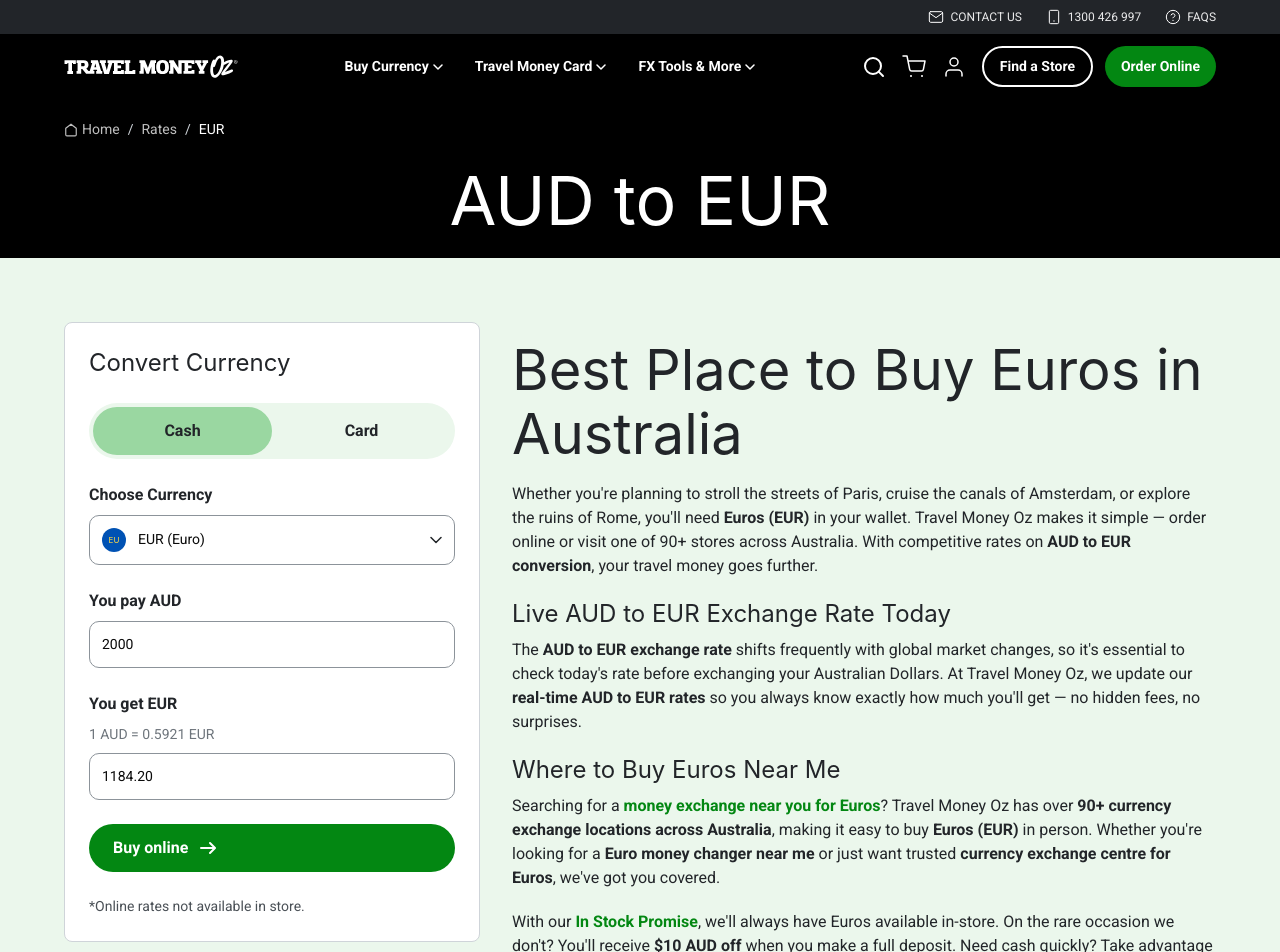
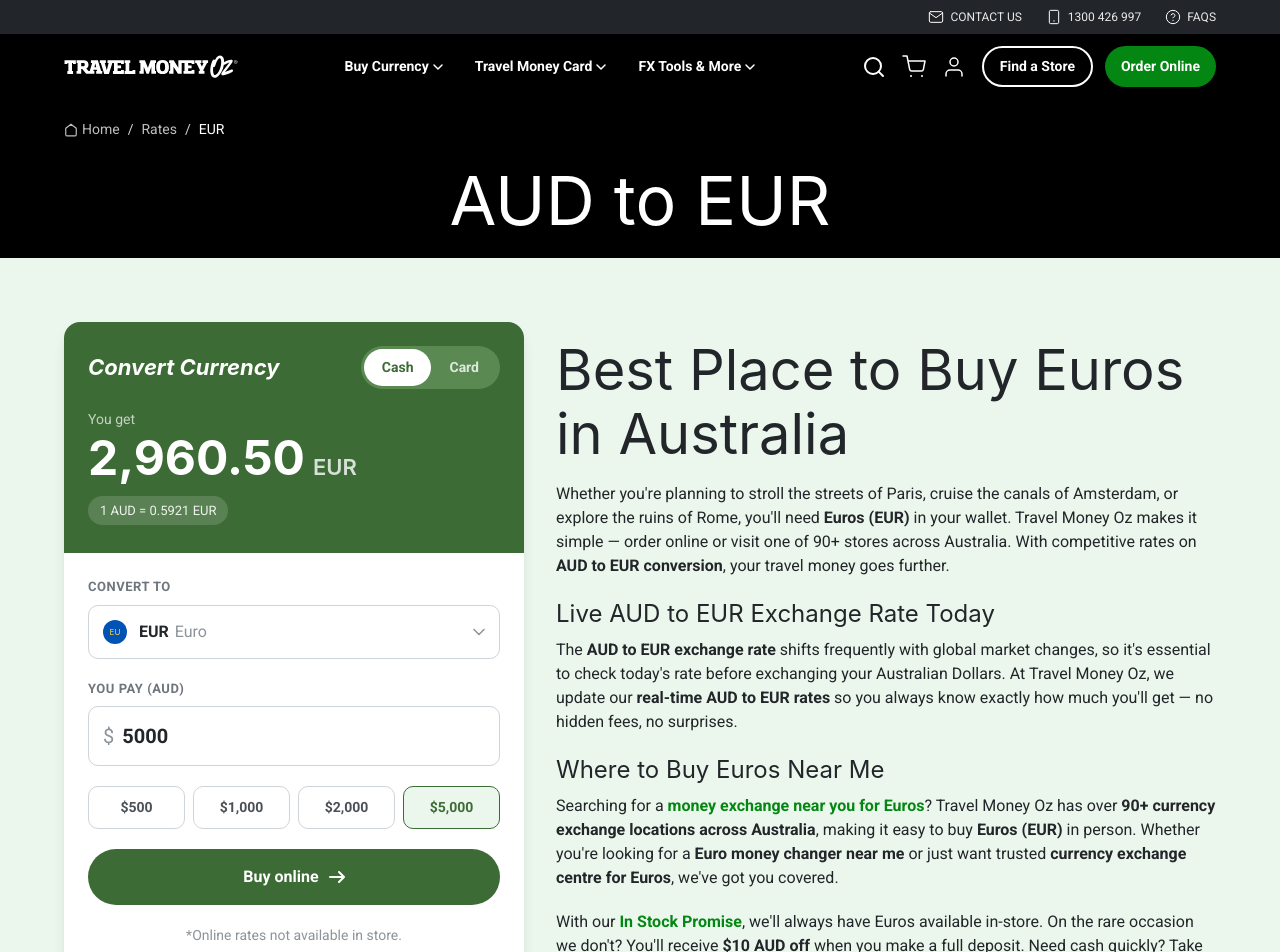
Before and after one commit to kevtoe/tmoz-eur-currency-page, a React (Vite) app: page / in a window 1280 px wide. Shown: the top 952 px of the page. Built offline with nearby package versions, Linux system fonts and the light colour scheme; a small style sheet from the web is missing.

Commit message:
feat: redesign Convert Currency card to match new layout
Update card with dark green header, toggle, amount display, and CTA button.

```diff
--- a/src/app/App.tsx
+++ b/src/app/App.tsx
@@ -116,31 +116,73 @@ function HeroTitle() {
 /* ═══════ 4. CONVERTER + HERO TEXT (green bg) ═══════ */
 function ConverterSection() {
   const [tab, setTab] = useState<"cash"|"card">("cash");
-  const [pay, setPay] = useState("2000");
+  const [pay, setPay] = useState("5000");
   const rate = tab === "cash" ? 0.5921 : 0.5745;
-  const get = (parseFloat(pay) * rate).toFixed(2);
+  const numPay = parseFloat(pay) || 0;
+  const get = (numPay * rate).toFixed(2);
+  const presets = [500, 1000, 2000, 5000];
 
   return (
     <div className="bg-[#ebf7ec] w-full">
       <div className="max-w-[1600px] mx-auto px-[16px] md:px-[32px] lg:px-[64px] py-[48px] lg:py-[64px]">
         <div className="flex flex-col lg:flex-row gap-[32px] items-start">
           {/* Converter Card */}
-          <div className="bg-white rounded-[8px] border border-[#cfd4d9] w-full lg:w-[416px] shrink-0 p-[24px]">
-            <h3 className="text-[24px] leading-[32px] mb-[24px] text-[#222529]" style={{ ...F1, fontWeight: 400 }}>Convert Currency</h3>
-            <div className="bg-[#ebf7ec] rounded-[32px] p-[4px] flex mb-[24px]">
-              {(["cash","card"] as const).map(t => (
-                <button key={t} onClick={() => setTab(t)} className={`flex-1 flex items-center justify-center gap-[8px] py-[12px] rounded-[24px] font-[600] text-[16px] text-[#222529] cursor-pointer transition-colors ${tab === t ? "bg-[#9ad7a1]" : ""}`} style={F2}>
-                  {t === "cash" ? "Cash" : "Card"}
-                </button>
-              ))}
+          <div className="bg-white rounded-[16px] shadow-lg w-full lg:w-[460px] shrink-0 overflow-hidden">
+            {/* Green Header */}
+            <div className="bg-[#3D6B35] px-[24px] pt-[24px] pb-[28px]">
+              <div className="flex items-center justify-between mb-[20px]">
+                <h3 className="text-[22px] leading-[28px] text-white italic" style={{ ...F1, fontWeight: 700 }}>Convert Currency</h3>
+                <div className="bg-[#5a8a52] rounded-[32px] p-[3px] flex">
+                  {(["cash","card"] as const).map(t => (
+                    <button key={t} onClick={() => setTab(t)} className={`px-[18px] py-[8px] rounded-[24px] font-[600] text-[14px] cursor-pointer transition-colors ${tab === t ? "bg-white text-[#3D6B35]" : "text-white/80 hover:text-white"}`} style={F2}>
+                      {t === "cash" ? "Cash" : "Card"}
+                    </button>
+                  ))}
+                </div>
+              </div>
+              <p className="text-white/70 text-[14px] mb-[4px]" style={F2}>You get</p>
+              <div className="flex items-baseline gap-[8px] mb-[12px]">
+                <span className="text-white text-[48px] leading-[1]" style={{ ...F1, fontWeight: 700 }}>{isNaN(parseFloat(get)) ? "0.00" : parseFloat(get).toLocaleString("en-AU", { minimumFractionDigits: 2, maximumFractionDigits: 2 })}</span>
+                <span className="text-white/80 text-[22px]" style={{ ...F1, fontWeight: 600 }}>EUR</span>
+              </div>
+              <span className="inline-block bg-white/15 text-white/90 text-[13px] px-[12px] py-[5px] rounded-[20px]" style={F2}>1 AUD = {rate.toFixed(4)} EUR</span>
             </div>
-            <div className="flex flex-col gap-[24px]">
-              <div><label className="font-[600] text-[16px] text-[#222529] block mb-[8px]" style={F2}>Choose Currency</label><div className="border border-[#8c939a] rounded-[10px] p-[12px] flex items-center"><span className="w-[24px] h-[24px] rounded-full bg-[#0052B4] flex items-center justify-center text-[8px] text-[#FFDA44] mr-[12px]">EU</span><span className="flex-1 text-[14px]" style={F2}>EUR (Euro)</span><svg width="12" height="8" viewBox="0 0 12 8" fill="none"><path d="M1 1.5l5 5 5-5" stroke="#222529" strokeWidth="1.5" strokeLinecap="round" strokeLinejoin="round"/></svg></div></div>
-              <div><label className="font-[600] text-[16px] text-[#222529] block mb-[8px]" style={F2}>You pay AUD</label><input type="text" value={pay} onChange={e => setPay(e.target.value)} className="w-full border border-[#8c939a] rounded-[10px] p-[12px] text-[14px] outline-none" style={F2} /></div>
-              <div><label className="font-[600] text-[16px] text-[#222529] block mb-[8px]" style={F2}>You get EUR</label><p className="text-[14px] text-[#6e757c] mb-[8px]" style={F2}>1 AUD = {rate} EUR</p><input type="text" readOnly value={isNaN(parseFloat(get)) ? "0.00" : get} className="w-full border border-[#8c939a] rounded-[10px] p-[12px] text-[14px] outline-none bg-white" style={F2} /></div>
-              <Btn>Buy online <Arrow color="white" /></Btn>
+
+            {/* White Body */}
+            <div className="px-[24px] py-[24px] flex flex-col gap-[20px]">
+              <div>
+                <label className="font-[600] text-[13px] text-[#6e757c] tracking-[0.5px] uppercase block mb-[8px]" style={F2}>Convert to</label>
+                <div className="border border-[#cfd4d9] rounded-[10px] p-[14px] flex items-center cursor-pointer hover:border-[#8c939a] transition-colors">
+                  <span className="w-[24px] h-[24px] rounded-full bg-[#0052B4] flex items-center justify-center text-[8px] text-[#FFDA44] mr-[12px]">EU</span>
+                  <span className="text-[16px] font-[700] text-[#222529] mr-[6px]" style={F2}>EUR</span>
+                  <span className="flex-1 text-[16px] text-[#8c939a]" style={F2}>Euro</span>
+                  <svg width="12" height="8" viewBox="0 0 12 8" fill="none"><path d="M1 1.5l5 5 5-5" stroke="#8c939a" strokeWidth="1.5" strokeLinecap="round" strokeLinejoin="round"/></svg>
+                </div>
+              </div>
+              <div>
+                <label className="font-[600] text-[13px] text-[#6e757c] tracking-[0.5px] uppercase block mb-[8px]" style={F2}>You pay (AUD)</label>
+                <div className="border border-[#cfd4d9] rounded-[10px] px-[14px] py-[14px] flex items-center focus-within:border-[#3D6B35] transition-colors">
+                  <span className="text-[#8c939a] text-[20px] mr-[8px]" style={F2}>$</span>
+                  <input type="text" value={pay} onChange={e => setPay(e.target.value)} className="flex-1 text-[20px] font-[700] text-[#222529] outline-none bg-transparent" style={F2} />
+                </div>
+              </div>
+              <div className="grid grid-cols-4 gap-[8px]">
+                {presets.map(p => (
+                  <button
+                    key={p}
+                    onClick={() => setPay(String(p))}
+                    className={`py-[10px] rounded-[10px] text-[14px] font-[600] cursor-pointer transition-colors border ${numPay === p ? "border-[#3D6B35] bg-[#ebf7ec] text-[#3D6B35]" : "border-[#cfd4d9] text-[#4a5056] hover:border-[#8c939a]"}`}
+                    style={F2}
+                  >
+                    ${p.toLocaleString()}
+                  </button>
+                ))}
+              </div>
+              <button onClick={() => {}} className="w-full flex items-center justify-center gap-[10px] px-[24px] py-[16px] rounded-[32px] bg-[#3D6B35] text-white font-[700] text-[16px] cursor-pointer hover:bg-[#2f5429] transition-colors" style={F2}>
+                Buy online <Arrow color="white" />
+              </button>
+              <p className="text-[14px] text-[#8c939a] text-center" style={F2}>*Online rates not available in store.</p>
             </div>
-            <p className="text-[14px] text-[#4a5056] mt-[24px]" style={F2}>*Online rates not available in store.</p>
           </div>
 
           {/* Right: Best Place to Buy Euros */}
```
